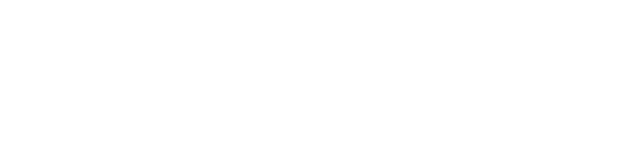
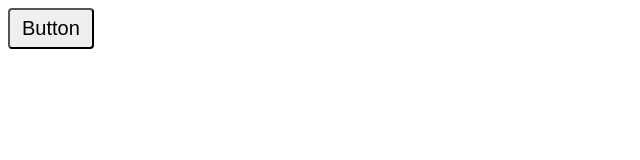
Before and after one commit to UshakovaElena/repositoryFirst, a plain HTML site: page index.html in a window 1280 px wide. Shown: the whole page, without its empty margins (0-640 px from the left). Drawn offline with Linux system fonts and the light colour scheme.

Commit message:
add button in page

```diff
--- a/index.html
+++ b/index.html
@@ -2,9 +2,10 @@
 <html lang="en">
 <head>
 	<meta charset="UTF-8">
-	<title></title>
+	<title>GIT LESSON</title>
+	<link rel="stylesheet" href="style.css">
 </head>
 <body>
-
+	<button id="btn" class="btn">Button</button>
 </body>
 </html>
--- /dev/null
+++ b/style.css
@@ -0,0 +1,10 @@
+.btn{
+	padding: 7px 12px;
+	font-family: Arial,sans-serif;
+	font-size: 20px;
+	border-radius: 4px;
+	cursor: pointer;
+}
+.btn:hover{
+	box-shadow: 0 0 10px 0 rgba(0,0,0,.21);
+}
```
